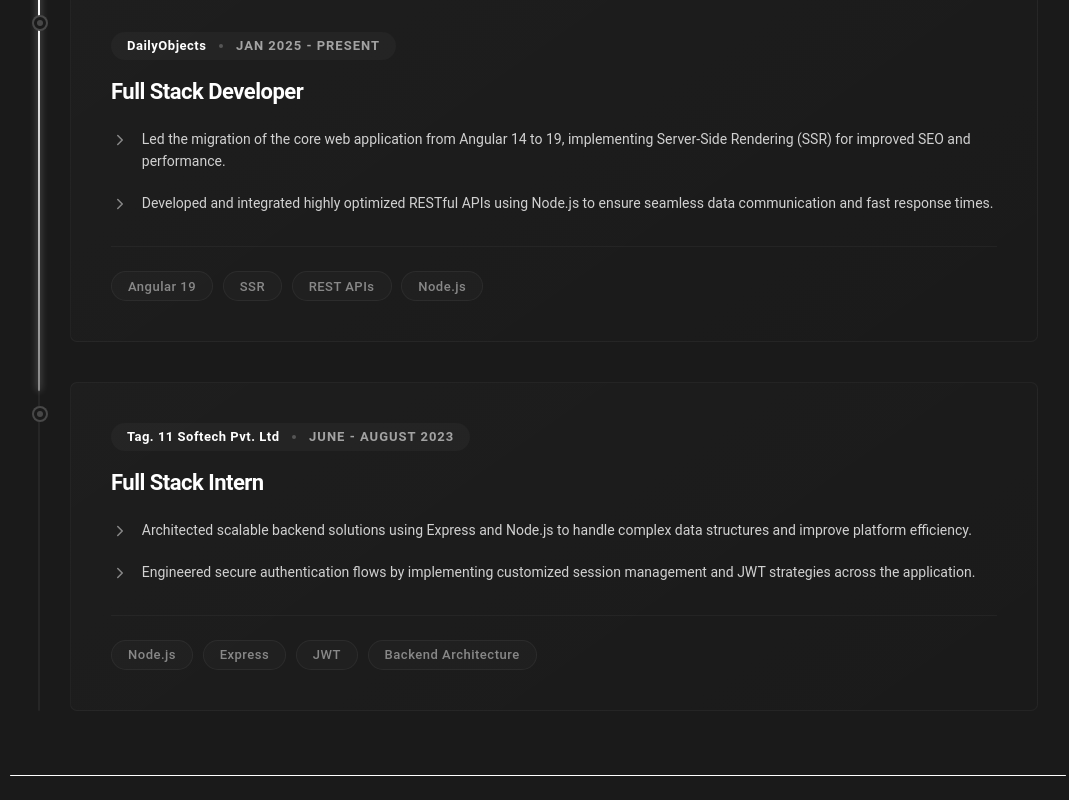
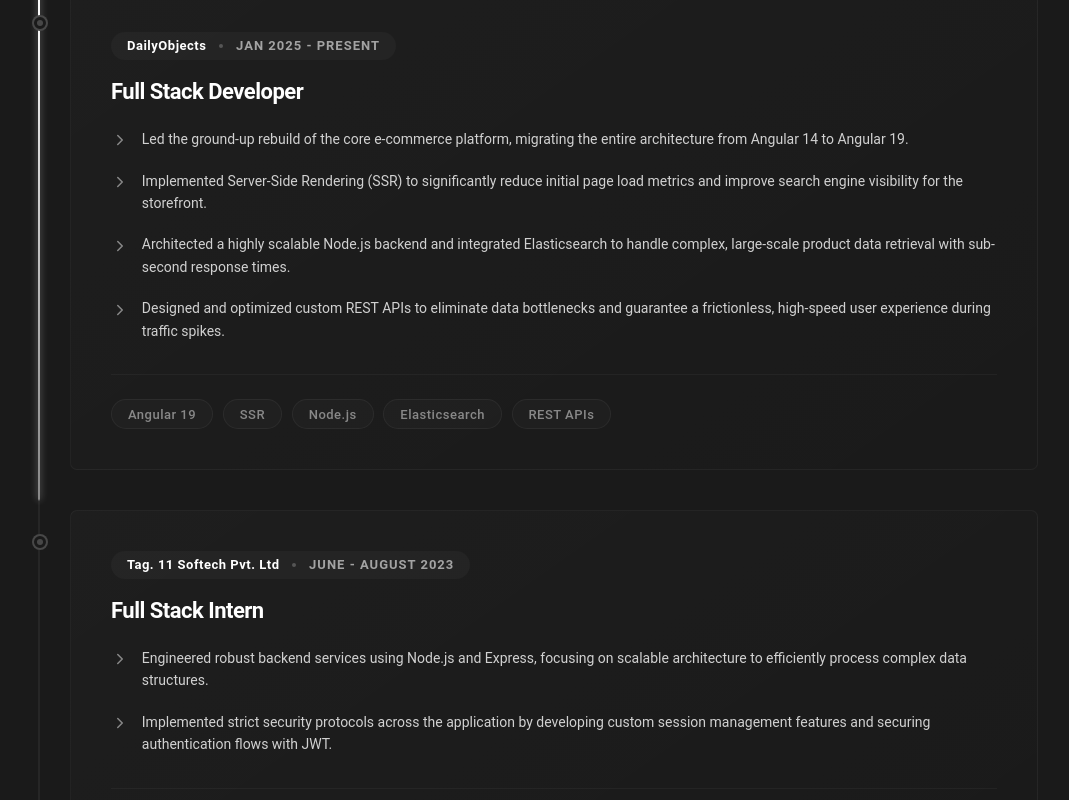
Before and after one commit to krazio-01/Portfolio, a React (Vite) app: page /about in a window 1280 px wide. Shown: the part 1800-2600 px from the top of the page, without its empty margins (102-1171 px from the left). Built offline with nearby package versions, Linux system fonts and the light colour scheme.

Commit message:
update professional experience and tech stack impacts

```diff
--- a/src/pages/About/About.jsx
+++ b/src/pages/About/About.jsx
@@ -49,20 +49,22 @@ const experienceData = [
         role: 'Full Stack Developer',
         date: 'Jan 2025 - Present',
         impacts: [
-            'Led the migration of the core web application from Angular 14 to 19, implementing Server-Side Rendering (SSR) for improved SEO and performance.',
-            'Developed and integrated highly optimized RESTful APIs using Node.js to ensure seamless data communication and fast response times.',
+            'Led the ground-up rebuild of the core e-commerce platform, migrating the entire architecture from Angular 14 to Angular 19.',
+            'Implemented Server-Side Rendering (SSR) to significantly reduce initial page load metrics and improve search engine visibility for the storefront.',
+            'Architected a highly scalable Node.js backend and integrated Elasticsearch to handle complex, large-scale product data retrieval with sub-second response times.',
+            'Designed and optimized custom REST APIs to eliminate data bottlenecks and guarantee a frictionless, high-speed user experience during traffic spikes.',
         ],
-        tech: ['Angular 19', 'SSR', 'REST APIs', 'Node.js'],
+        tech: ['Angular 19', 'SSR', 'Node.js', 'Elasticsearch', 'REST APIs'],
     },
     {
         company: 'Tag. 11 Softech Pvt. Ltd',
         role: 'Full Stack Intern',
         date: 'June - August 2023',
         impacts: [
-            'Architected scalable backend solutions using Express and Node.js to handle complex data structures and improve platform efficiency.',
-            'Engineered secure authentication flows by implementing customized session management and JWT strategies across the application.',
+            'Engineered robust backend services using Node.js and Express, focusing on scalable architecture to efficiently process complex data structures.',
+            'Implemented strict security protocols across the application by developing custom session management features and securing authentication flows with JWT.',
         ],
-        tech: ['Node.js', 'Express', 'JWT', 'Backend Architecture'],
+        tech: ['Node.js', 'Express', 'JWT', 'System Design'],
     },
 ];
 
```
